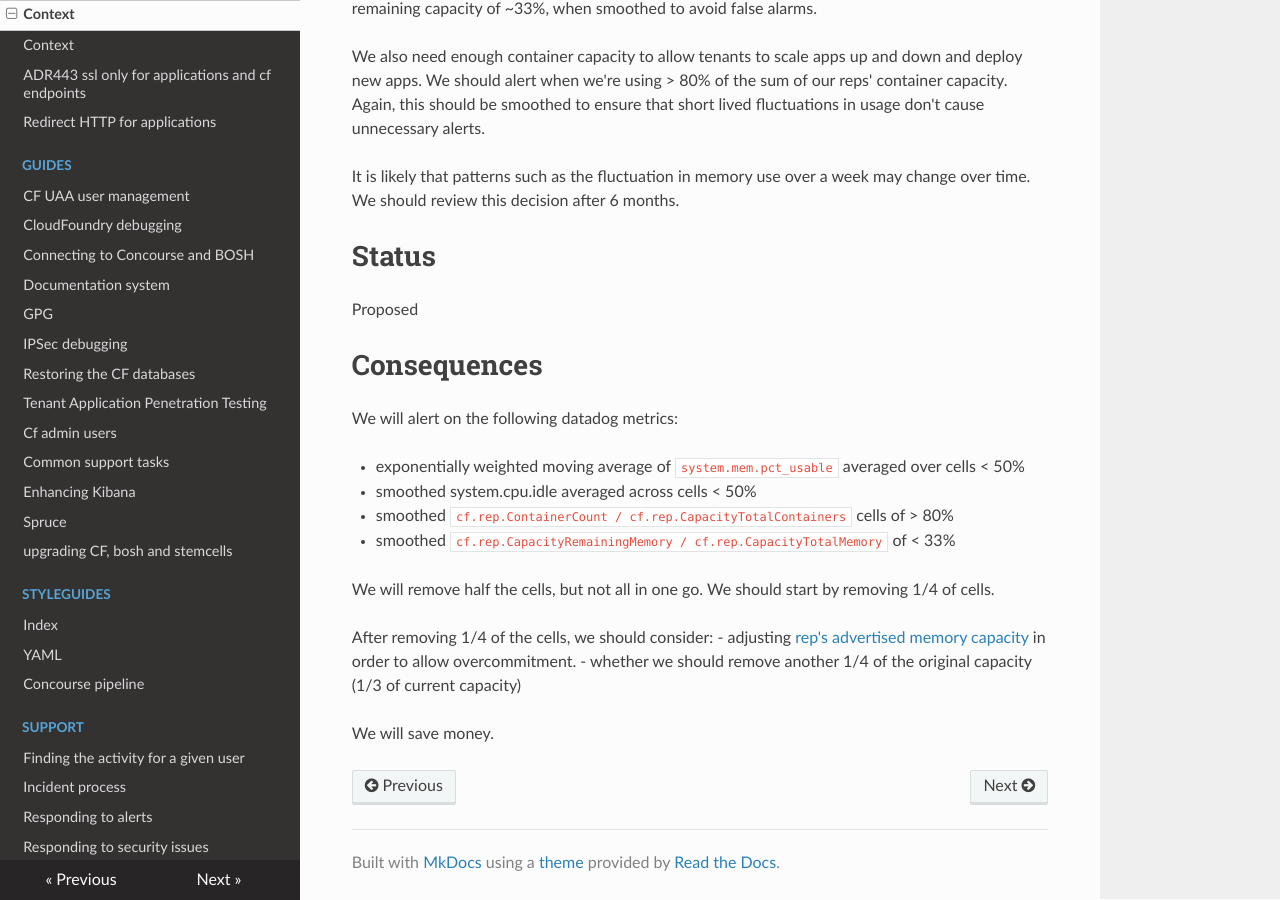
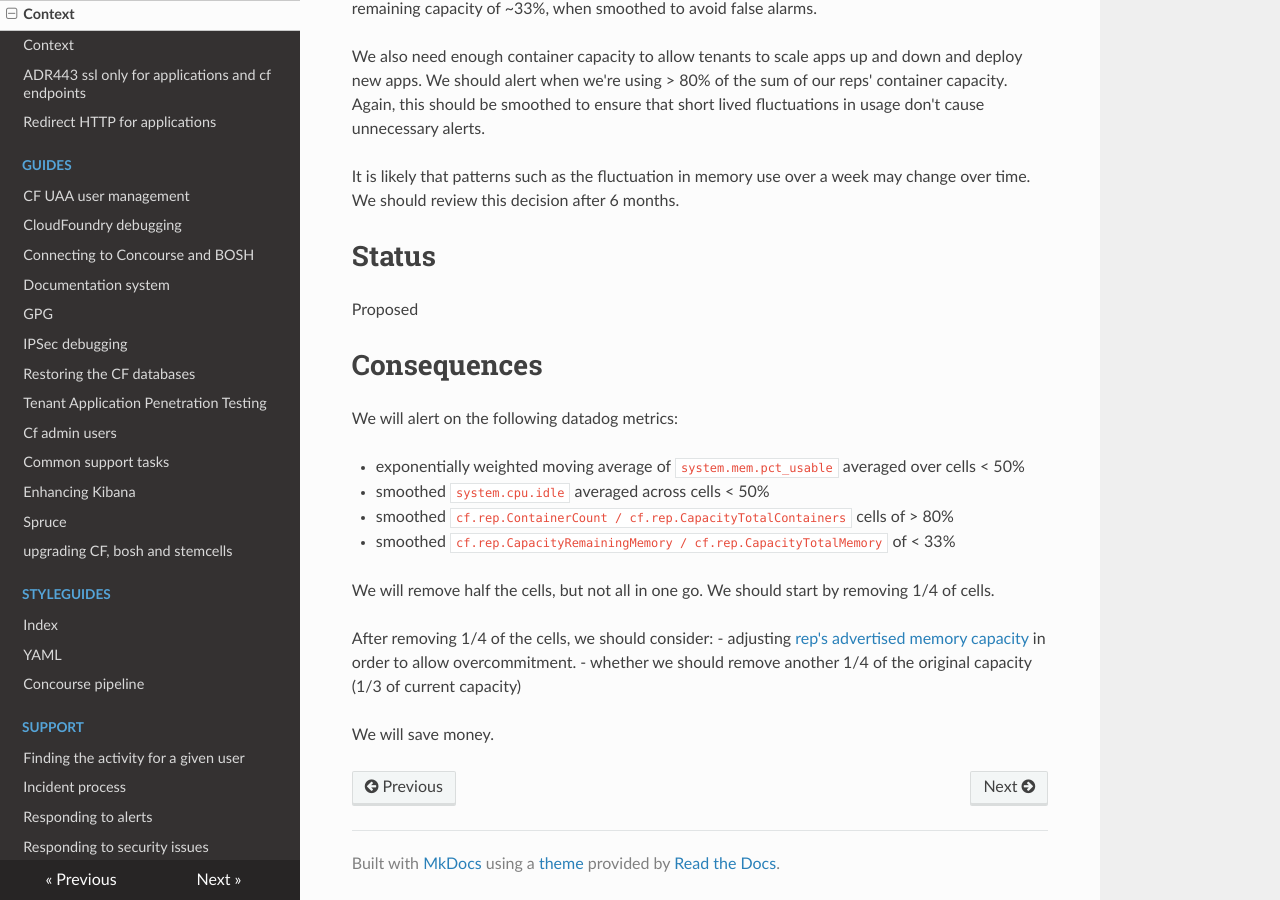
Before and after one commit to alphagov/paas-team-manual, an MkDocs documentation site: the page built from docs/architecture_decision_records/ADR021-cell-capacity-assignment-2.md, in a window 1280 px wide and 900 px high, scrolled down 1816 px. Built offline with MkDocs 1.6.1, drawn with Linux system fonts in a browser that asks for light colours; nearby versions of some CDN libraries.

Commit message:
Add missing backticks

```diff
--- a/docs/architecture_decision_records/ADR021-cell-capacity-assignment-2.md
+++ b/docs/architecture_decision_records/ADR021-cell-capacity-assignment-2.md
@@ -96,7 +96,7 @@ Consequences
 We will alert on the following datadog metrics:
 
 - exponentially weighted moving average of `system.mem.pct_usable` averaged over cells < 50%
-- smoothed system.cpu.idle averaged across cells < 50%
+- smoothed `system.cpu.idle` averaged across cells < 50%
 - smoothed `cf.rep.ContainerCount / cf.rep.CapacityTotalContainers` cells of > 80%
 - smoothed `cf.rep.CapacityRemainingMemory / cf.rep.CapacityTotalMemory` of < 33%
 
```
